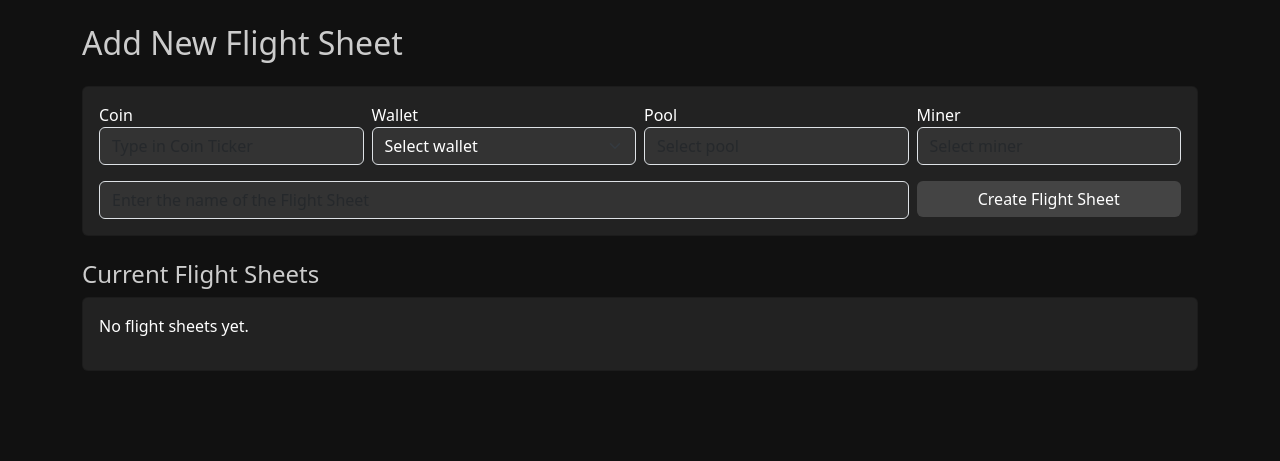
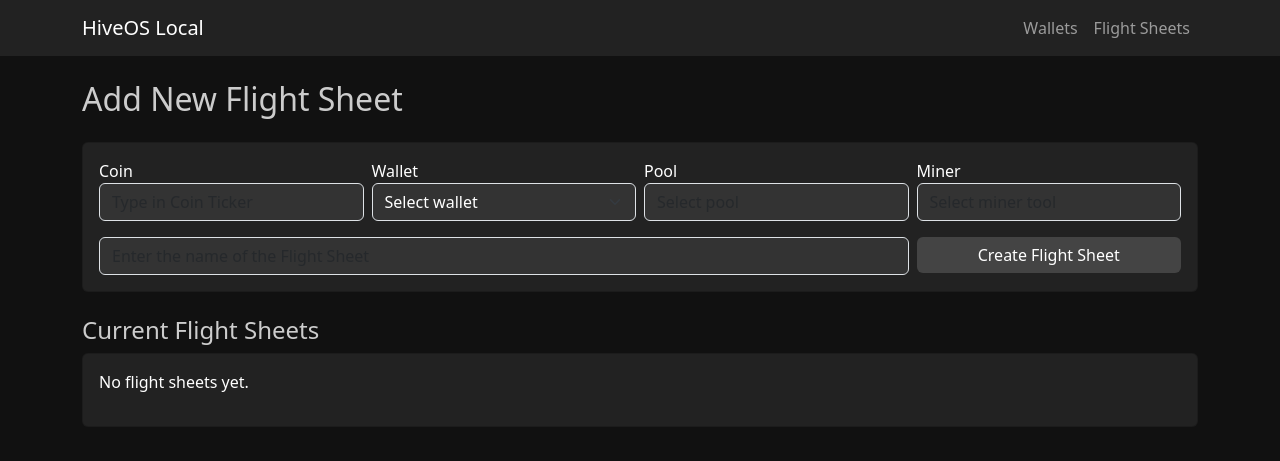
Before and after one commit to kecodon/project-root, a FastAPI app: page /flight_sheets in a window 1280 px wide. Shown: the top 461 px of the page. Run offline with FastAPI, Linux system fonts and the light colour scheme.

Commit message:
Update flight_sheets.html

```diff
--- a/templates/flight_sheets.html
+++ b/templates/flight_sheets.html
@@ -1,4 +1,3 @@
-<!-- flight_sheets.html -->
 <!DOCTYPE html>
 <html lang="en">
 <head>
@@ -15,6 +14,16 @@
   </style>
 </head>
 <body>
+  <nav class="navbar navbar-expand-lg navbar-dark mb-4" style="background-color: #222;">
+    <div class="container">
+      <a class="navbar-brand" href="/">HiveOS Local</a>
+      <ul class="navbar-nav ms-auto">
+        <li class="nav-item"><a class="nav-link" href="/wallets">Wallets</a></li>
+        <li class="nav-item"><a class="nav-link" href="/flight_sheets">Flight Sheets</a></li>
+      </ul>
+    </div>
+  </nav>
+
   <div class="container mt-4">
     <h2 class="mb-4">Add New Flight Sheet</h2>
     <div class="card p-3">
@@ -38,7 +47,7 @@
         </div>
         <div class="col-md-3">
           <label>Miner</label>
-          <input id="miner" class="form-control" placeholder="Select miner">
+          <input id="miner" class="form-control" placeholder="Select miner tool">
         </div>
       </div>
       <div class="row g-2 mt-2">
```
